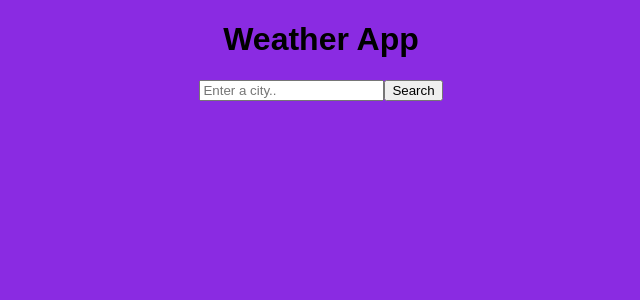
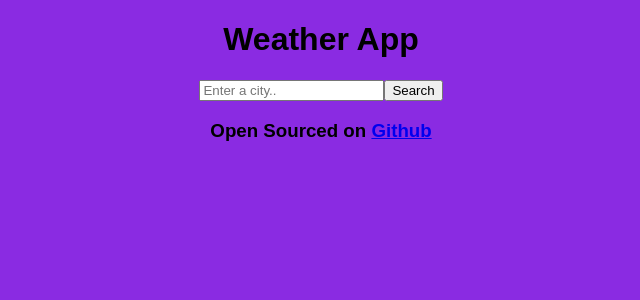
Before and after one commit to Sethu32/Weather-React, a React (Create React App) app: page / in a window 1280 px wide. Shown: the top 300 px of the page, without its empty margins (319-959 px from the left). Built offline with nearby package versions, Linux system fonts and the light colour scheme.

Commit message:
updated Index.js

```diff
--- a/src/index.js
+++ b/src/index.js
@@ -8,6 +8,8 @@ const root = ReactDOM.createRoot(document.getElementById('root'));
 root.render(
   <React.StrictMode>
     <WeatherSearch />
+    <h3>Open Sourced on <a href="https://github.com/Sethu32/Weather-React" target="_blank" rel="noreferrer">Github</a></h3>
+
   </React.StrictMode>
 );
 
```
